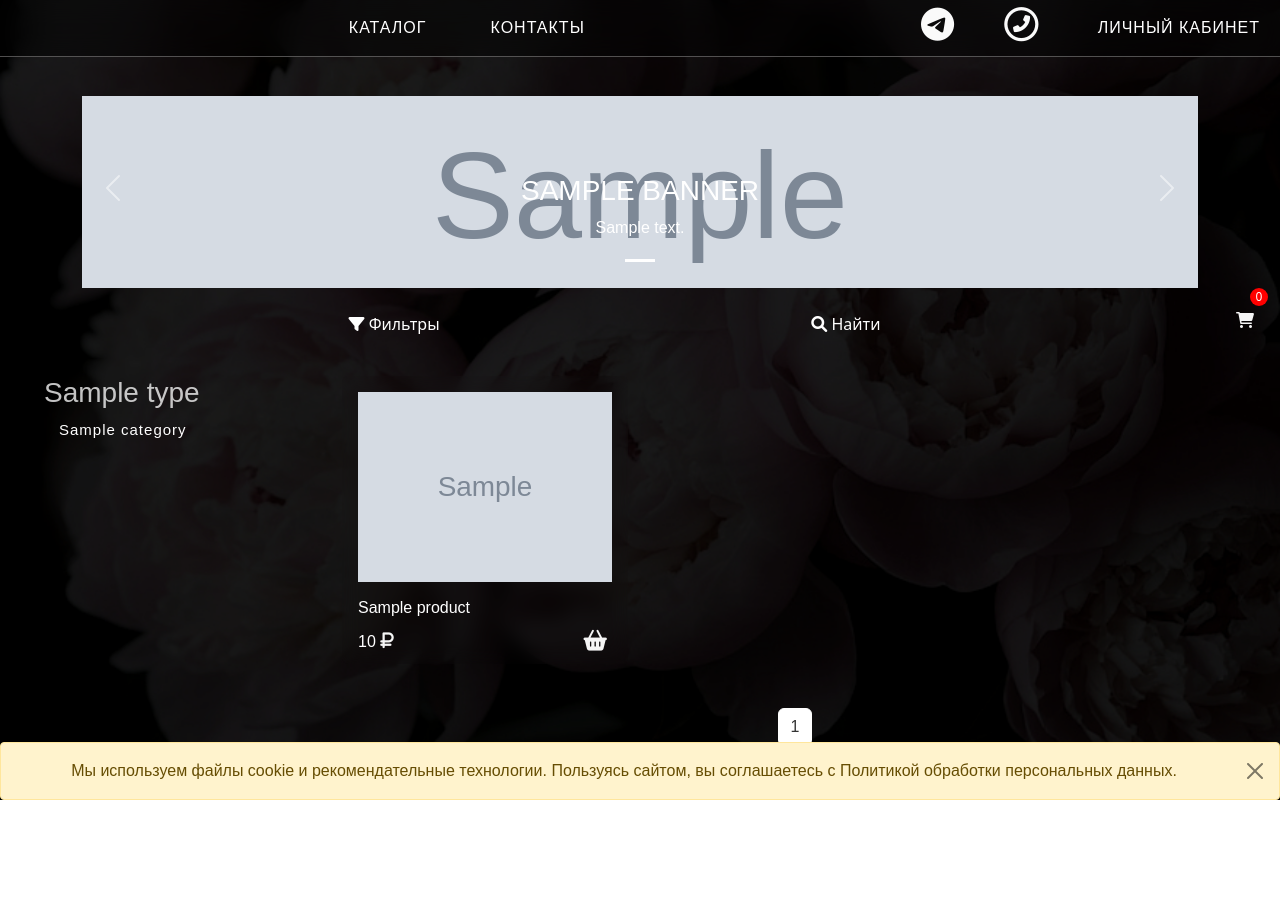
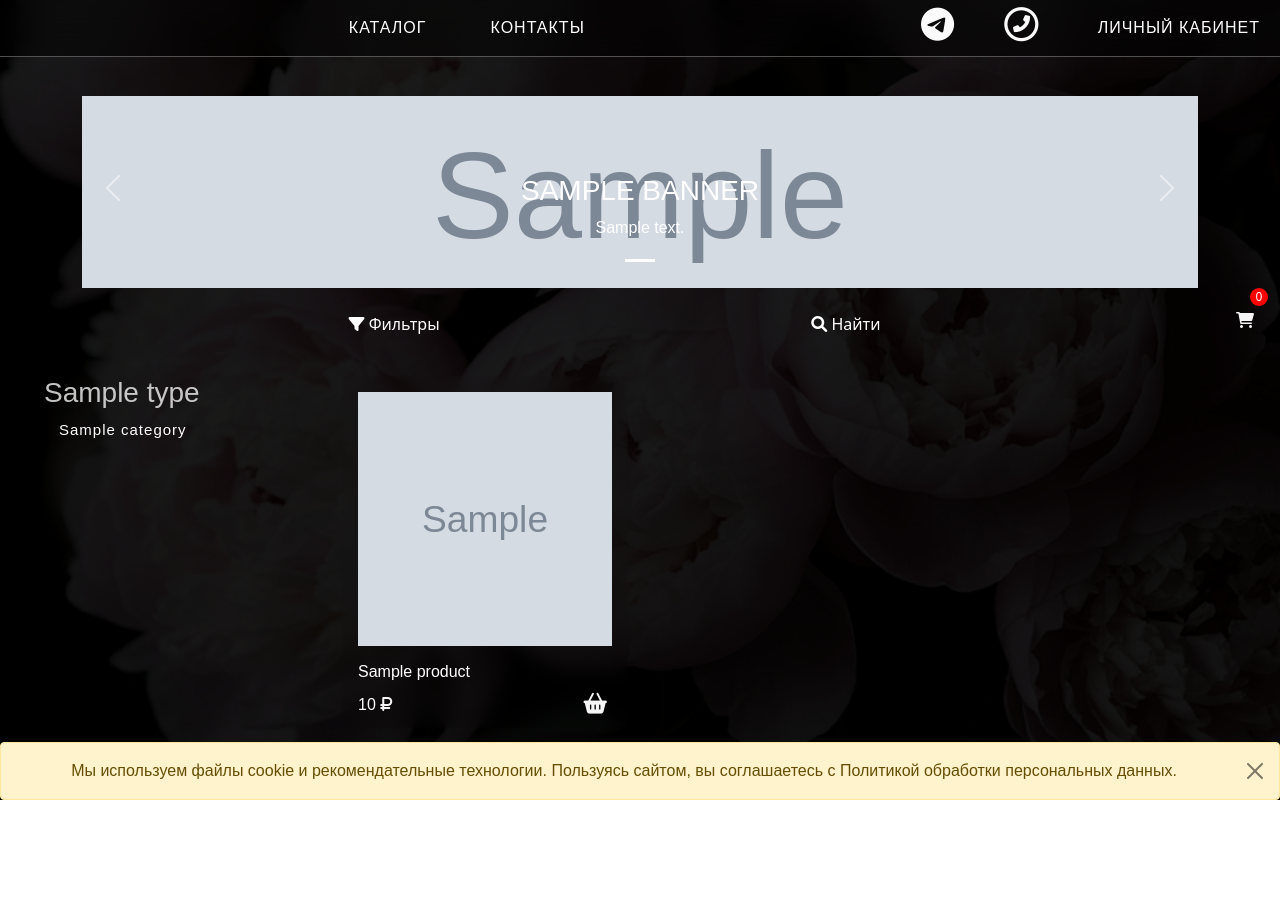
Before and after one commit to Lavandazz/flowers, a Django app: page / in a window 1280 px wide. Shown: the top 902 px of the page. Run offline with Django 5.2, Linux system fonts and the light colour scheme; tables that the repository leaves empty hold one stand-in row (values such as "Sample post"); grey boxes marked "Sample" are stand-in pictures.

Commit message:
Отредактировано отображение фоток в каталоге

```diff
--- a/shop/templates/products.html
+++ b/shop/templates/products.html
@@ -6,7 +6,9 @@
         <div class="text-white rounded product-card h-100">
             <a href="{% url 'shop:product_detail' product.slug %}">
                 {% if product.images %}
-                    <img src="{{ product.images.first.image.url }}" class="img-fluid p-3" alt="{{ product.name }}">
+                    <div class="product-image p-3">
+                        <img src="{{ product.images.first.image.url }}" alt="{{ product.name }}">
+                    </div>
                 {% else %}
                     <img src="/static/img/not_found.png" class="img-fluid p-3" alt="not_found">
                 {% endif %}
--- a/static/css/main.css
+++ b/static/css/main.css
@@ -557,6 +557,17 @@ body {
     backdrop-filter: blur(20px);
     box-shadow:  2px 2px 20px rgba(245, 245, 245, 0.61);
 }
+.product-image {
+    width: 100%;
+    aspect-ratio: 1 / 1;  /* квадрат */
+    overflow: hidden;
+}
+.product-image img {
+    width: 100%;
+    height: 100%;
+    object-fit: cover;  /* заполняет контейнер, обрезая лишнее */
+}
+}
 
 /* Знак рубля */
 .product-price a{
```
Also changed, not shown: media/products/11orig_A5rPHx3.jpg (added), media/products/121.jpg (added), media/products/1orig_ZN5zh6Y.jpg (added), media/products/ee491bd8019511f1bf86babf8951fe12_1.gif (added), media/products/orig334_vz8j2tI.jpg (added), media/products/photo_2026-02-04_13-15-10.jpg (added), media/products/photo_2026-02-04_13-15-10_2.jpg (added).
